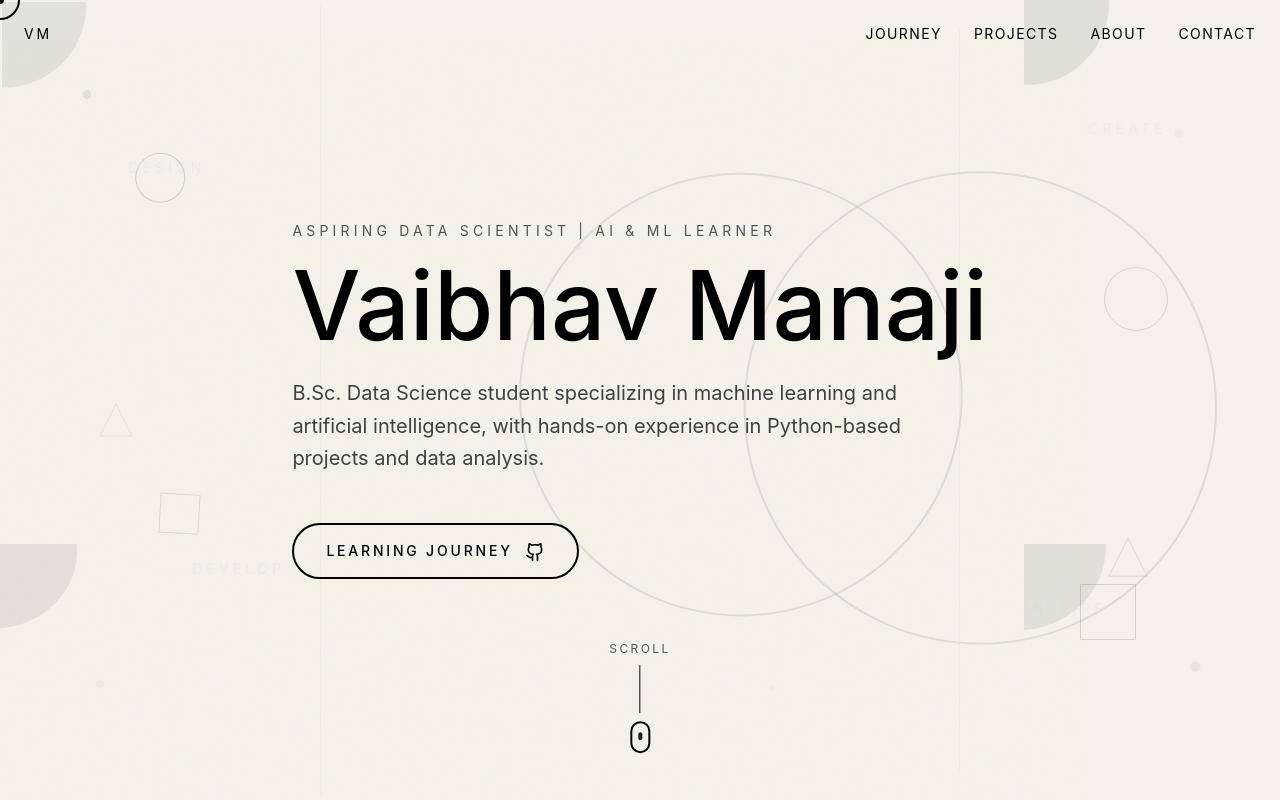
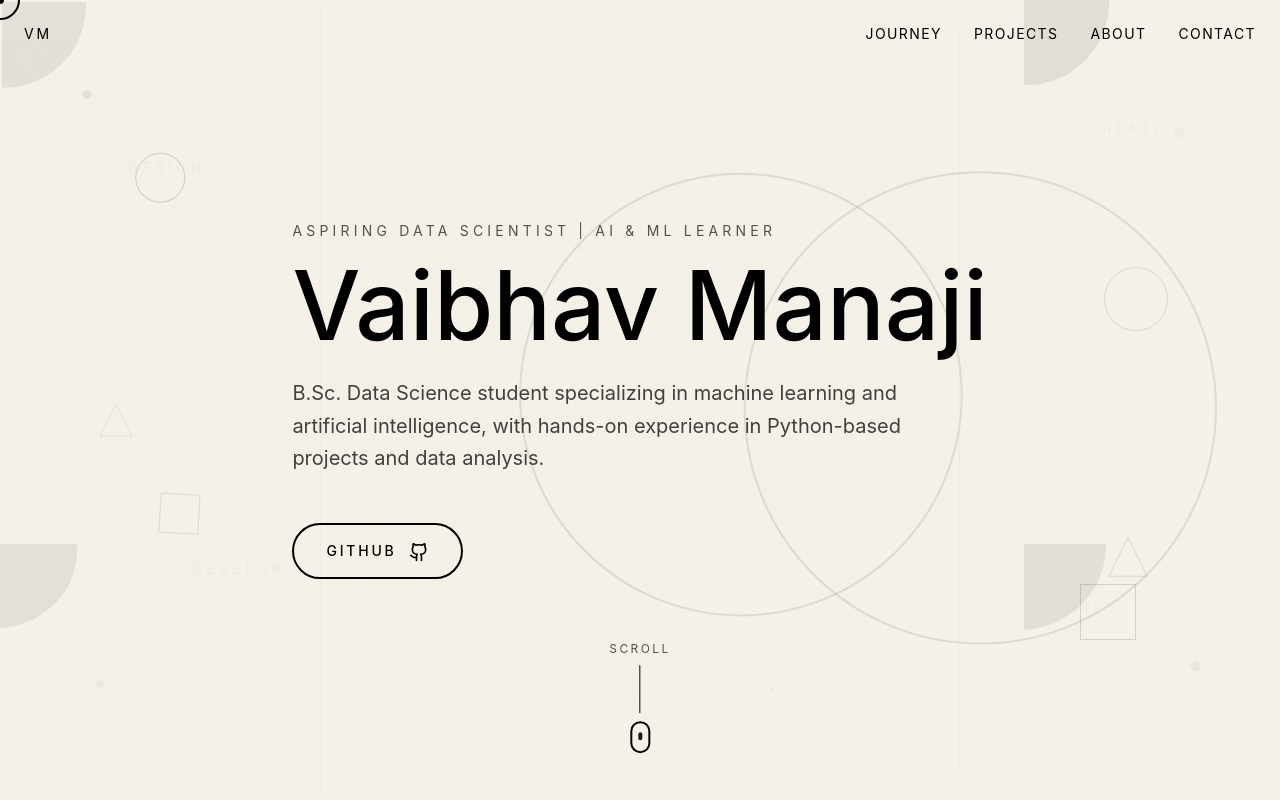
Before and after one commit to vaibhavcoreai/My-portfolio, a React (Vite) app: page / in a window 1280 px wide. Shown: the top 800 px of the page. Built offline with nearby package versions, Linux system fonts and the light colour scheme.

Commit message:
chore: update hero button text to GitHub

```diff
--- a/src/app/components/Hero.tsx
+++ b/src/app/components/Hero.tsx
@@ -78,7 +78,7 @@ export function Hero() {
             >
               {/* Button content */}
               <span className="relative z-10 text-sm tracking-[0.2em] uppercase font-medium text-black group-hover:text-white transition-colors duration-300">
-                Learning journey
+                GitHub
               </span>
 
               <motion.div
```
Also changed, not shown: 1 other file (tests, documents, lock files or other folders).
